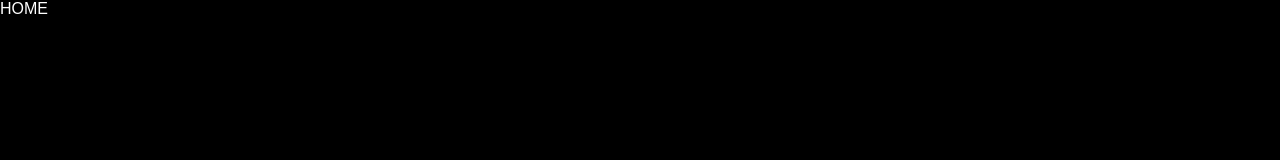
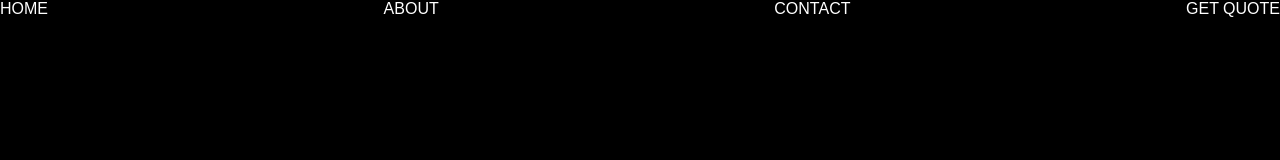
Before and after one commit to nidger/Layouts, a plain HTML site: page index.html in a window 1280 px wide. Drawn offline with Linux system fonts and the light colour scheme.

Commit message:
added menu

```diff
--- a/index.html
+++ b/index.html
@@ -9,8 +9,12 @@
 <body>
   <header>
     <nav>
-      <div>
+      <div class="nav-container">
         <a class="nav-link" href="#">Home</a>
+        <a class="nav-link" href="#">About</a>
+        <a class="nav-link" href="#">Contact</a>
+        <a class="nav-link" href="#">Get Quote</a>
+
       </div>
   </header>
 </body>
--- a/styles.css
+++ b/styles.css
@@ -7,7 +7,12 @@ body, html {
 }
 
 
+.nav-container {
+  display: flex;
+  width: 100%;
+  justify-content: space-between  ;
 
+}
 
 .nav-link {
   color: white;
```
